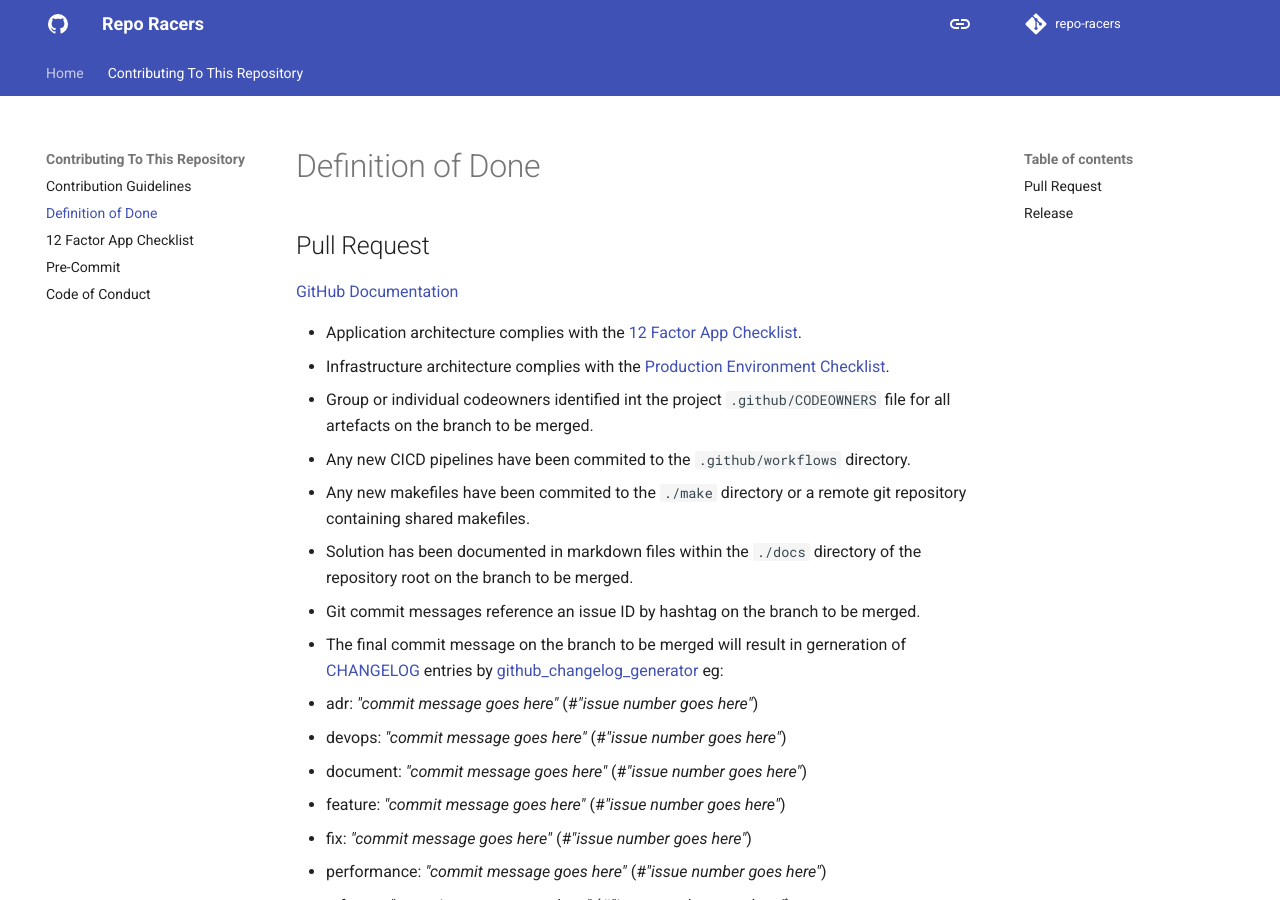
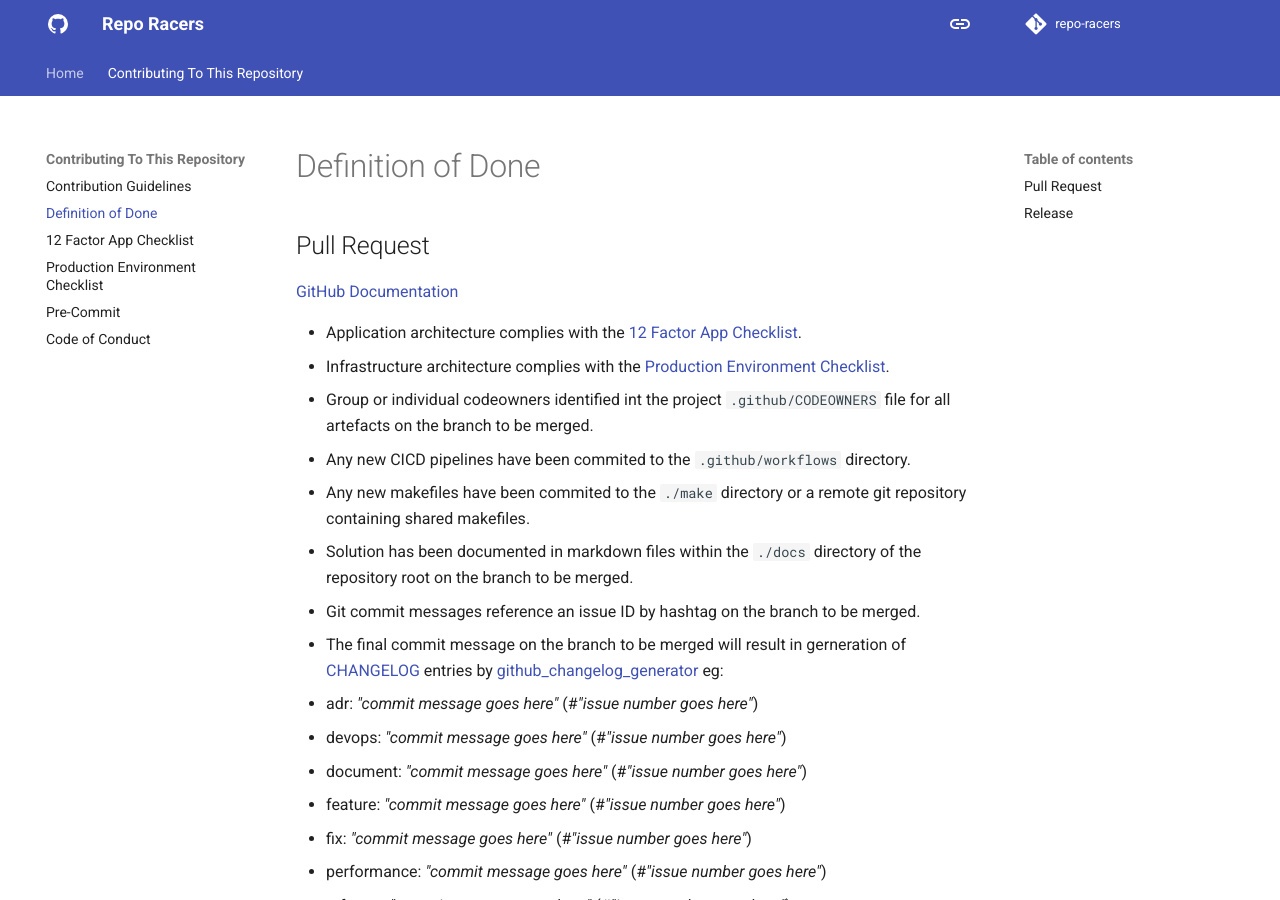
Before and after one commit to repo-racers/repo-racers, an MkDocs documentation site: the page built from docs/contribution/definition-of-done.md, in a window 1280 px wide and 900 px high. Built offline with MkDocs 1.6.1 and Material for MkDocs 9.7.7, drawn with Linux system fonts in a browser that asks for light colours; comment, search, counter and statistics services are not loaded.

Commit message:
Update mkdocs.yml

```diff
--- a/mkdocs.yml
+++ b/mkdocs.yml
@@ -58,5 +58,6 @@ nav:
       - contribution/contribution-guidelines.md
       - Definition of Done: contribution/definition-of-done.md
       - 12 Factor App Checklist: contribution/12-factor-app-checklist.md
+      - Production Environment Checklist: contributing/production-environment-checklist.md
       - Pre-Commit: contribution/pre-commit.md
       - Code of Conduct: contribution/code-of-conduct.md
```
